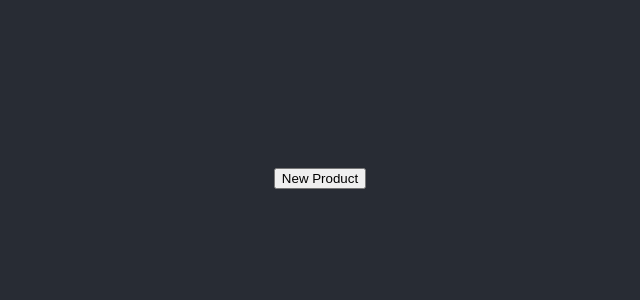
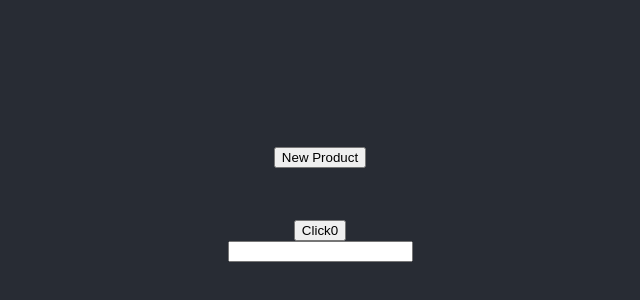
Before and after one commit to arsdeeennya/-reactHooks-, a React (Create React App) app: page / in a window 1280 px wide. Shown: the part 196-496 px from the top of the page, without its empty margins (320-960 px from the left). Built offline with nearby package versions, Linux system fonts and the light colour scheme.

Commit message:
初めてuseEffect

```diff
--- a/src/App.js
+++ b/src/App.js
@@ -1,12 +1,14 @@
 import './App.css'
 import React from 'react'
 import Basic2 from "./components/Basic2"
+import BasicUseEffect from "./components/BasicUseEffect"
 
 function App() {
   return (
     <div className="App">
       <header className="App-header">
         <Basic2/>
+        <BasicUseEffect/>
       </header>
     </div>
   );
--- a/src/components/BasicUseEffect.js
+++ b/src/components/BasicUseEffect.js
@@ -1,8 +1,19 @@
-import React from "react"
+import React, {useState, useEffect} from "react"
 
 const BasicUseEffect = () => {
+
+	const [count, setCount] = useState(0)
+	const [item, setItem] = useState("")
+
+
+	useEffect(() => {
+		console.log("aaaaaa")
+	},[count])
+
 	return (
 		<React.Fragment>
+			<button onClick={() => setCount(prevCount=>prevCount+1)}>Click{count}</button>
+			<input type="text" value={item} onChange={evt=>setItem(evt.target.value)}/>
 		</React.Fragment>
 	)
 }
```
